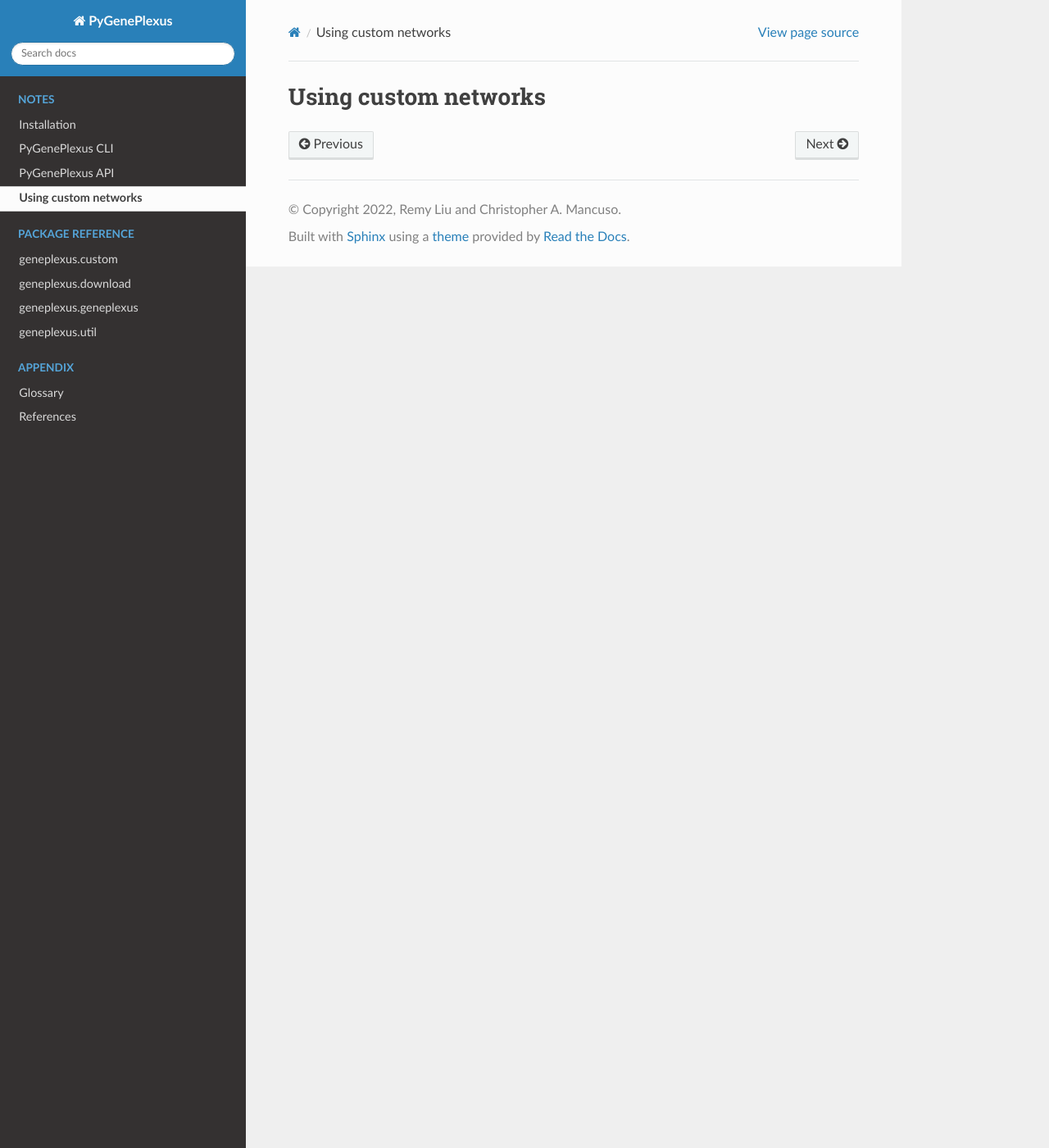
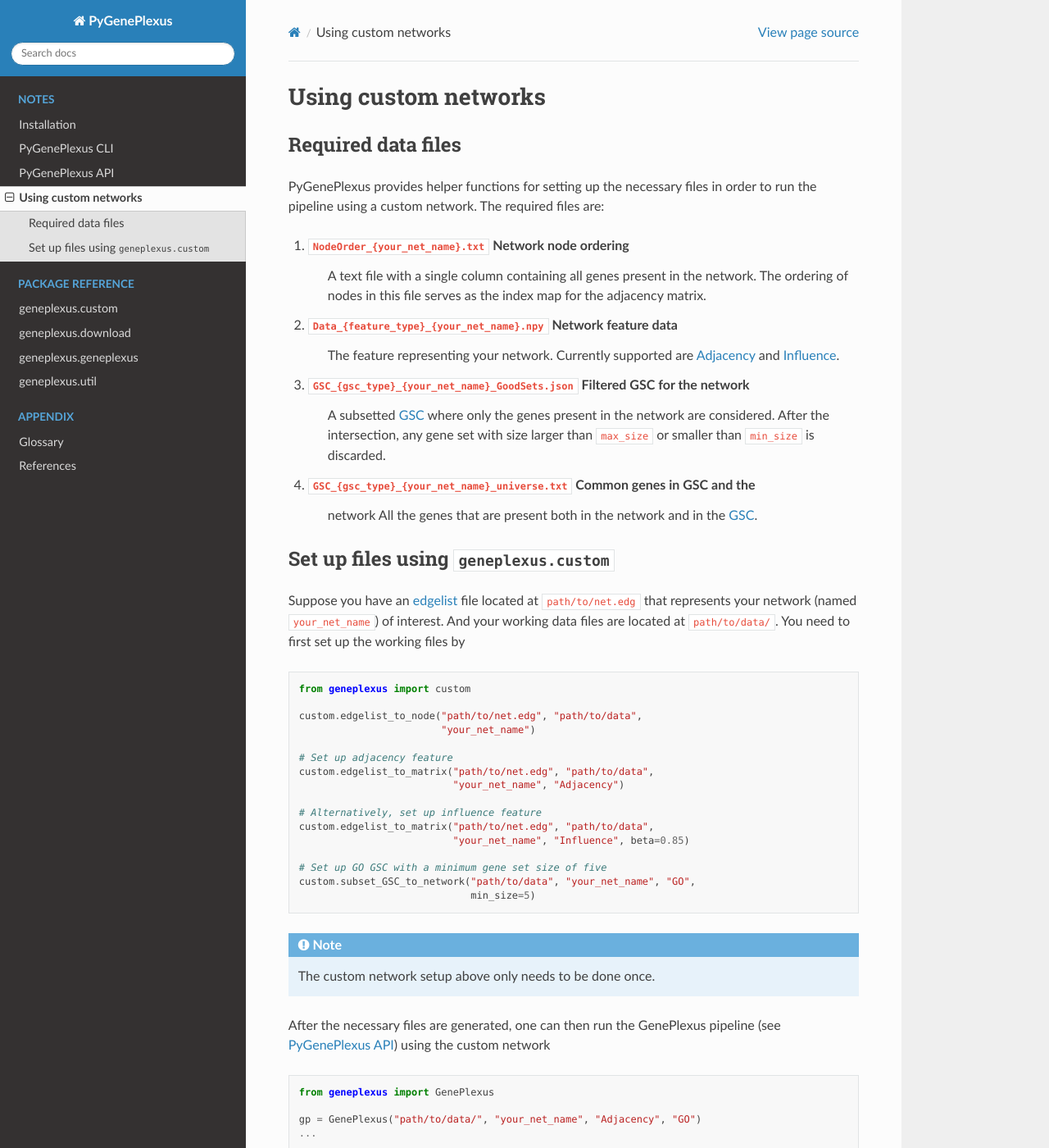
Before and after one commit to krishnanlab/PyGenePlexus, a Sphinx documentation site: the page built from docs/source/notes/custom.rst, in a window 1280 px wide and 1400 px high. Shown: the whole window at 82% size. Built offline with Sphinx 7.4.7 and the Read the Docs theme 2.0.0, drawn with Linux system fonts in a browser that asks for light colours.

Commit message:
Custom use case doc

```diff
--- a/docs/source/conf.py
+++ b/docs/source/conf.py
@@ -39,6 +39,7 @@
     'sphinx.ext.intersphinx',
     'sphinxcontrib.napoleon',
     'sphinx_copybutton',
+    'sphinx.ext.autosectionlabel',
 ]
 
 intersphinx_mapping = {
--- a/docs/source/notes/custom.rst
+++ b/docs/source/notes/custom.rst
@@ -1,2 +1,64 @@
 Using custom networks
 =====================
+
+Required data files
+-------------------
+
+PyGenePlexus provides helper functions for setting up the necessary files in
+order to run the pipeline using a custom network. The required files are:
+
+#. ``NodeOrder_{your_net_name}.txt`` Network node ordering
+    A text file with a single column containing all genes present in the
+    network. The ordering of nodes in this file serves as the index map for the
+    adjacency matrix.
+#. ``Data_{feature_type}_{your_net_name}.npy`` Network feature data
+    The feature representing your network. Currently supported are
+    :term:`Adjacency` and :term:`Influence`.
+#. ``GSC_{gsc_type}_{your_net_name}_GoodSets.json`` Filtered GSC for the network
+    A subsetted :term:`GSC` where only the genes present in the network are
+    considered. After the intersection, any gene set with size larger than
+    ``max_size`` or smaller than ``min_size`` is discarded.
+#. ``GSC_{gsc_type}_{your_net_name}_universe.txt`` Common genes in GSC and the\
+    network
+    All the genes that are present both in the network and in the :term:`GSC`.
+
+Set up files using :mod:`geneplexus.custom`
+-------------------------------------------------
+
+Suppose you have an :term:`edgelist` file located at ``path/to/net.edg``
+that represents your network (named ``your_net_name``) of interest. And
+your working data files are located at ``path/to/data/``. You need to first
+set up the working files by
+
+.. code-block:: python
+
+   from geneplexus import custom
+
+   custom.edgelist_to_node("path/to/net.edg", "path/to/data",
+                           "your_net_name")
+
+   # Set up adjacency feature
+   custom.edgelist_to_matrix("path/to/net.edg", "path/to/data",
+                             "your_net_name", "Adjacency")
+
+   # Alternatively, set up influence feature
+   custom.edgelist_to_matrix("path/to/net.edg", "path/to/data",
+                             "your_net_name", "Influence", beta=0.85)
+
+   # Set up GO GSC with a minimum gene set size of five
+   custom.subset_GSC_to_network("path/to/data", "your_net_name", "GO",
+                                min_size=5)
+
+.. Note::
+
+   The custom network setup above only needs to be done once.
+
+After the necessary files are generated, one can then run the GenePlexus
+pipeline (see :ref:`PyGenePlexus API`) using the custom network
+
+.. code-block:: python
+
+   from geneplexus import GenePlexus
+
+   gp = GenePlexus("path/to/data/", "your_net_name", "Adjacency", "GO")
+   ...
```
Also changed, not shown: 1 other file.
